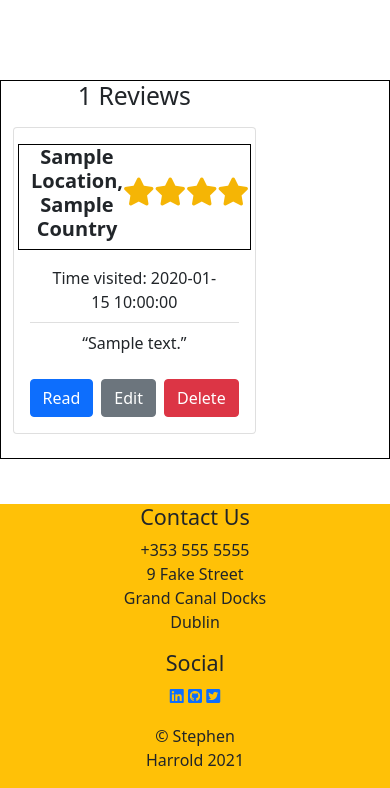
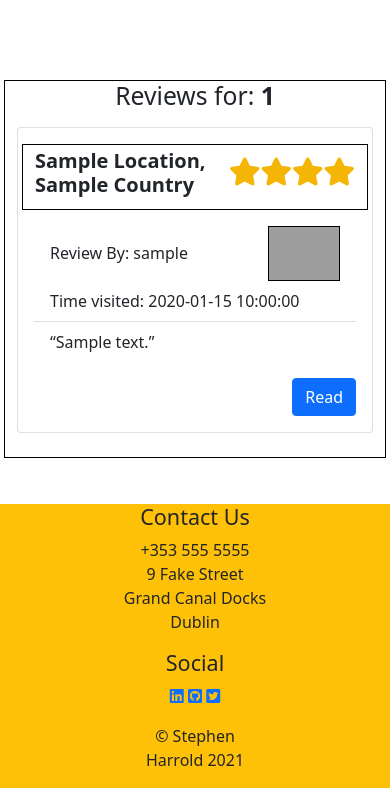
Before and after one commit to steharr/ms3-holiday-review, a Flask app: page /reviews/1 in a window 390 px wide. Shown: the part 56-844 px from the top of the page. Run offline with Flask 2, Linux system fonts and the light colour scheme; a database or web service that is not in the repository returns one stand-in record (values such as "Sample title"); some libraries are stand-ins or nearby versions; grey boxes are pictures that could not be loaded.

Commit message:
add user specific information to review display

```diff
--- a/templates/reviews.html
+++ b/templates/reviews.html
@@ -1,7 +1,7 @@
 {% extends "base.html" %}
 {% block content %}
 
-<div class="row justify-content-around align-items-center">
+<div class="row px-1 justify-content-around align-items-center">
     <!-- flash messages -->
     <div class="flash-authentification-large text-center pt-2">
         {% with messages = get_flashed_messages(with_categories=true) %}
@@ -14,10 +14,10 @@
         {% endif %}
         {% endwith %}
     </div>
-    <div class="col-12 black-outline text-center">
+    <div class="d-flex justify-content-center col-12 black-outline">
         <!-- USER REVIEWS -->
-        <div class="col-8">
-            <h2 class="mb-3 text-center">{{data}} Reviews</h2>
+        <div class="col-md-10">
+            <h2 class="mb-3 text-center">Reviews for: <strong>{{data|title}}</strong></h2>
             {% if reviews|length == 0 %}
             <p class="text-center">No reviews to show</p>
             {% else %}
@@ -42,7 +42,19 @@
                     <!-- review details -->
                     <ul class="list-group list-group-flush">
                         <li class="list-group-item">
-                            Time visited: {{review.time_visited|title}}
+                            <div class="d-flex align-items-center mb-2">
+                                {% if review.username == session.user %}
+                                Review By: <strong class="ms-1 text-success">{{review.username}}</strong>
+                                {% else %}
+                                Review By: {{review.username}}
+                                {% endif %}
+                                <img class="img-profile black-outline w-25 ms-auto"
+                                    src="https://avatars.dicebear.com/api/avataaars/{{ review.username }}.svg"
+                                    alt="user profile image">
+                            </div>
+                            <div>
+                                Time visited: {{review.time_visited|title}}
+                            </div>
                         </li>
                         <li class="list-group-item">
                             <p><q>{{ review.comment }}</q></p>
@@ -52,6 +64,8 @@
                     <!-- review buttons -->
                     <div class="d-flex justify-content-end">
                         <a class="btn btn-primary" href="{{ url_for('read_review', review_id=review._id) }}">Read</a>
+
+                        {% if review.username == session.user %}
                         <a class="btn btn-secondary ms-2"
                             href="{{ url_for('edit_review', review_id=review._id) }}">Edit</a>
                         <button type="button" data-review-id="{{review._id}}" class="btn btn-danger ms-2"
@@ -59,6 +73,7 @@
                             onclick="passIdToModal(this,['delete','read'])">
                             Delete
                         </button>
+                        {% endif %}
                     </div>
                 </div>
             </div>
```
